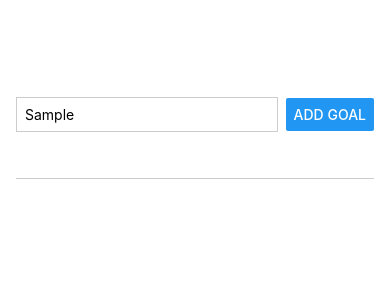
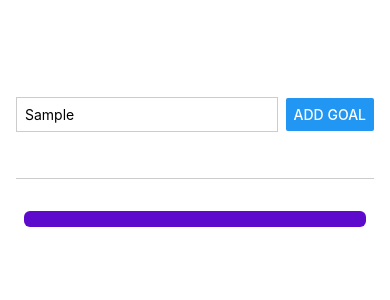
Before and after one commit to Uthaeus/rncourse-1, a React Native app: screen / in a window 390 px wide. Both pictures are taken after typing "Sample" into the empty fields and a click on the button "ADD GOAL". Shown: the top 300 px of the page. Built offline with nearby package versions, Linux system fonts and the light colour scheme.

Commit message:
added styling to list items

```diff
--- a/App.js
+++ b/App.js
@@ -3,7 +3,7 @@
 import { TextInput } from "react-native-web";
 
 export default function App() {
-  const [enteredGoalText, setEnteredGoalText] = useState('');
+  const [enteredGoalText, setEnteredGoalText] = useState("");
   const [courseGoals, setCourseGoals] = useState([]);
 
   function goalInputHandler(enteredText) {
@@ -11,7 +11,10 @@
   }
 
   function addGoalHandler() {
-    setCourseGoals(currentCourseGoals => [...currentCourseGoals, enteredGoalText]);
+    setCourseGoals((currentCourseGoals) => [
+      ...currentCourseGoals,
+      enteredGoalText,
+    ]);
   }
 
   return (
@@ -25,7 +28,11 @@
         <Button title="Add Goal" onPress={addGoalHandler} />
       </View>
       <View style={styles.goalsContainer}>
-        {courseGoals.map(goal => <Text key={goal}>{goal}</Text>)}
+        {courseGoals.map((goal) => (
+          <View style={styles.goalItem} key={goal}>
+            <Text style={styles.goalText}>{goal}</Text>
+          </View>
+        ))}
       </View>
     </View>
   );
@@ -56,4 +63,13 @@
   goalsContainer: {
     flex: 5,
   },
+  goalItem: {
+    margin: 8,
+    padding: 8,
+    borderRadius: 6,
+    backgroundColor: "#5e0acc",
+  },
+  goalText: {
+    color: 'white'
+  }
 });
```
